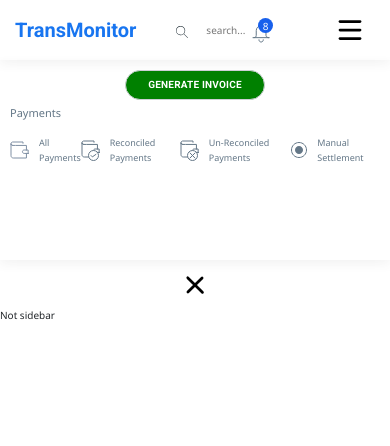
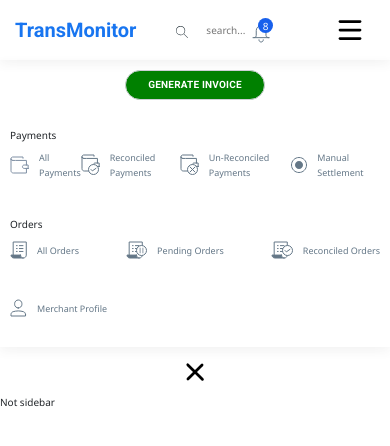
Before and after one commit to victornnaji/transmonitor, a React (Create React App) app: page / in a window 390 px wide. Both pictures are taken after a click on the icon 195 px from the left and 85 px from the top of the page. Shown: the top 446 px of the page. Built offline with nearby package versions, Linux system fonts and the light colour scheme.

Commit message:
added sidebar for mobile

```diff
--- a/src/Features/Sidebar/Sidebar.js
+++ b/src/Features/Sidebar/Sidebar.js
@@ -56,7 +56,7 @@
                         <Button fill="green" color="white" transform="uppercase"> Generate invoice </Button>
                       </div>
                       <div className="payment-column">
-                        <p className="main payments">
+                        <p className="mobile-payments">
                             Payments
                         </p>
                         <div className="payment-menu-mobi">
@@ -65,6 +65,22 @@
                             <List img={wallet_failed} text="Un-Reconciled Payments"/>
                             <List img={manual} text="Manual Settlement"/>
                         </div>
+                      </div>
+
+                      <div className="payment-column">
+                        <p className="mobile-payments">
+                            Orders
+                        </p>
+
+                        <div className="payment-menu-mobi">
+                        <List img={all_orders} text="All Orders"/>
+                        <List img={orders_pending} text="Pending Orders"/>
+                        <List img={reconciled_orders} text="Reconciled Orders"/>
+                        </div>
+                      </div>
+
+                      <div className="merchant-column">
+                        <List img={person} text="Merchant Profile"/>
                       </div>
 
                     </div>
--- a/src/Features/Sidebar/Sidebar.scss
+++ b/src/Features/Sidebar/Sidebar.scss
@@ -22,7 +22,7 @@
 
 .mobile-sidebar-contents{
     box-shadow: $box-shadow;
-    height: 20rem;
+    height: 34vh;
     display: flex;
     padding: 1rem;
     justify-content: space-evenly;
@@ -69,19 +69,25 @@
     justify-content: space-between;
     flex-direction: column;
     width: 100%;
-    height: 8rem;
-    margin-top: -9rem;
+    height: 4rem;
+    margin-top: 1rem;
+    margin-bottom: 2rem;
+}
 
-    & .payments {
-        margin-top: 2rem;
-    }
-}
 
 .payment-menu-mobi{
     display: flex;
     justify-content: space-between;
 }
 
+.mobile-payments{
+    margin-bottom: 1rem;
+}
+
 .marchant-profile{
     margin-top: 3rem;
 }
+
+.merchant-column{
+    width: 100%;
+}
```
